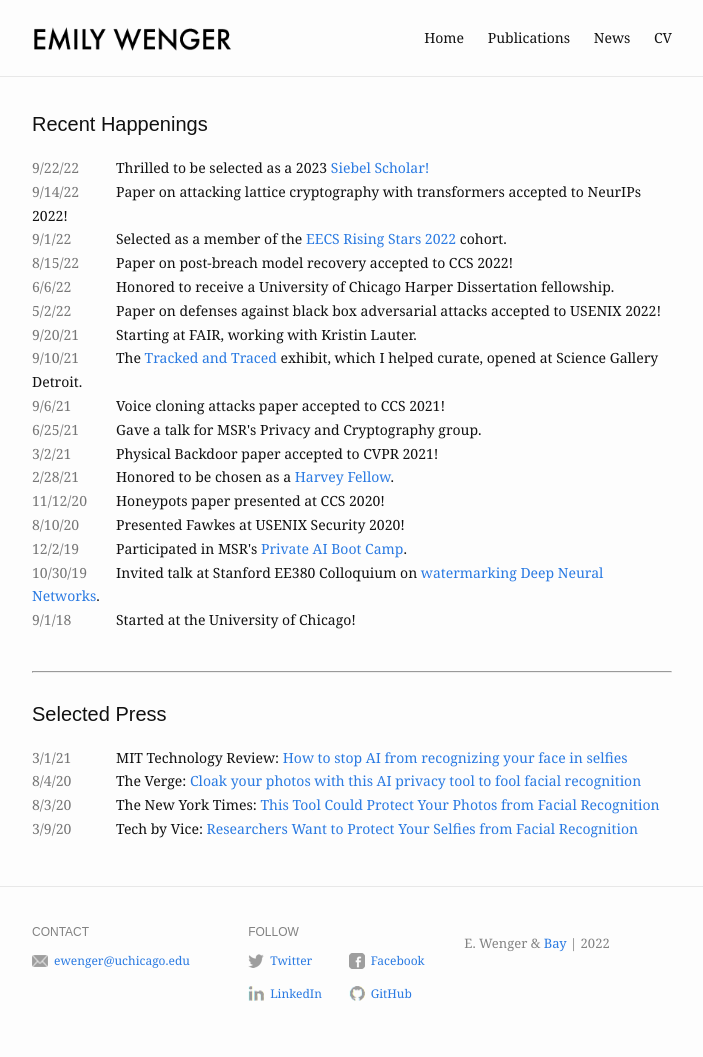
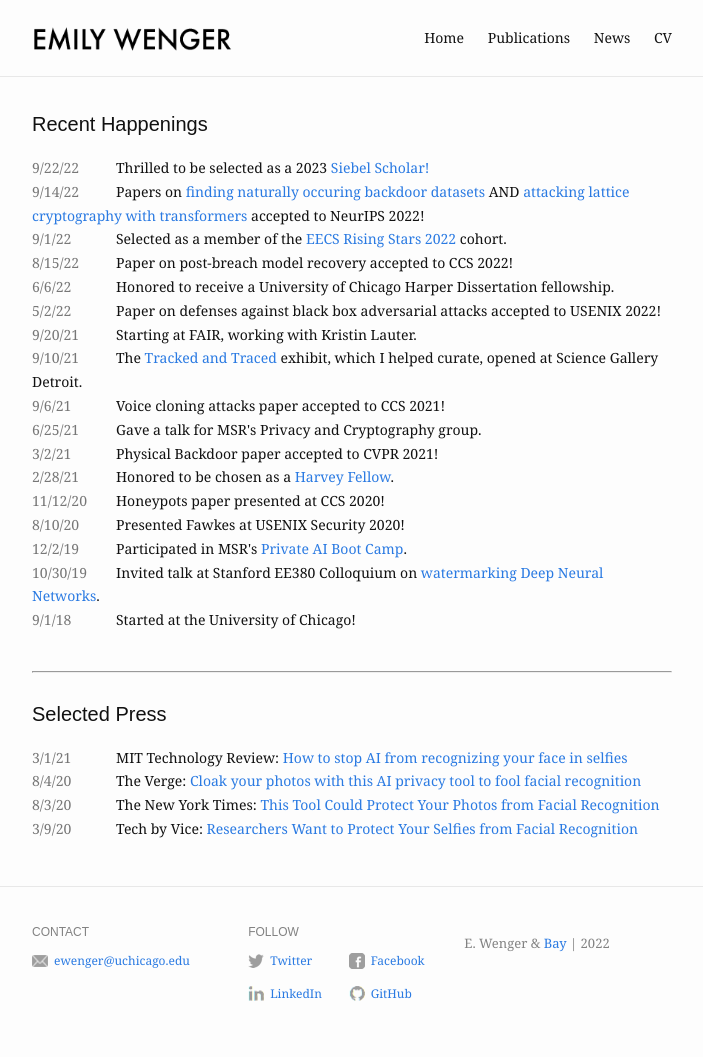
Before and after one commit to emilywenger/emilywenger.github.io, a Jekyll site: the page built from news.md, in a window 1280 px wide. Shown: the whole page, without its empty margins (288-991 px from the left). Built offline with Jekyll 4.4.1, drawn with Linux system fonts in a browser that asks for light colours.

Commit message:
updated news

```diff
--- a/news.md
+++ b/news.md
@@ -8,7 +8,7 @@ updates:
   content: Thrilled to be selected as a 2023 <a href="https://www.siebelscholars.com/scholar-profile/3715/" target="_blank">Siebel Scholar!</a>
 
 - date: 2022-09-14
-  content: Paper on attacking lattice cryptography with transformers accepted to NeurIPs 2022!
+  content: Papers on <a href="https://uchicago-sandlab.github.io/naturalbackdoors/" target="_blank" class="blog-post-title">finding naturally occuring backdoor datasets</a> AND <a href="https://arxiv.org/abs/2207.04785" target="_blank" class="blog-post-title">attacking lattice cryptography with transformers</a> accepted to NeurIPS 2022!
 
 - date: 2022-09-01
   content: Selected as a member of the <a href="https://risingstars.utexas.edu/" target="_blank" class="blog-post-title">EECS Rising Stars 2022</a> cohort.
```
